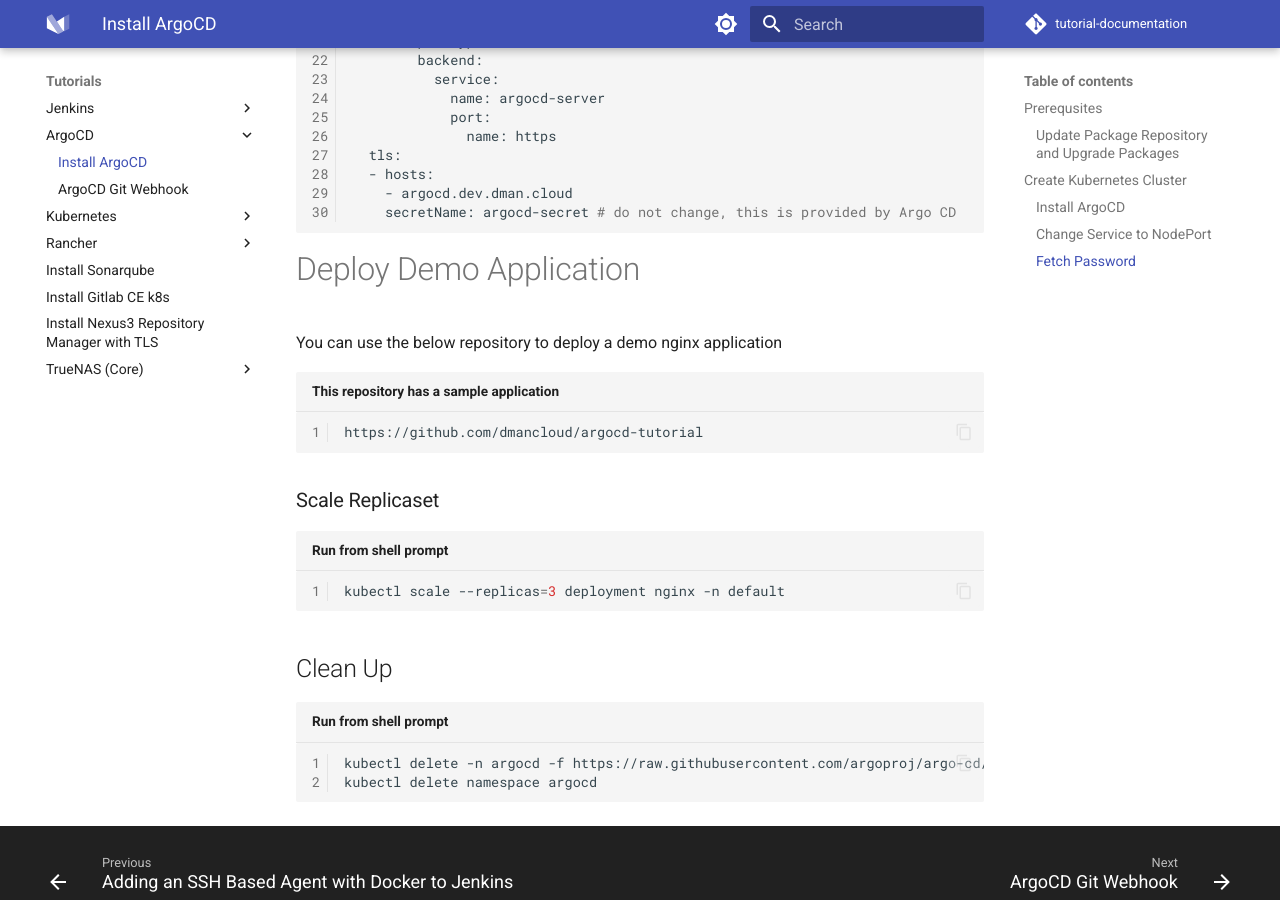
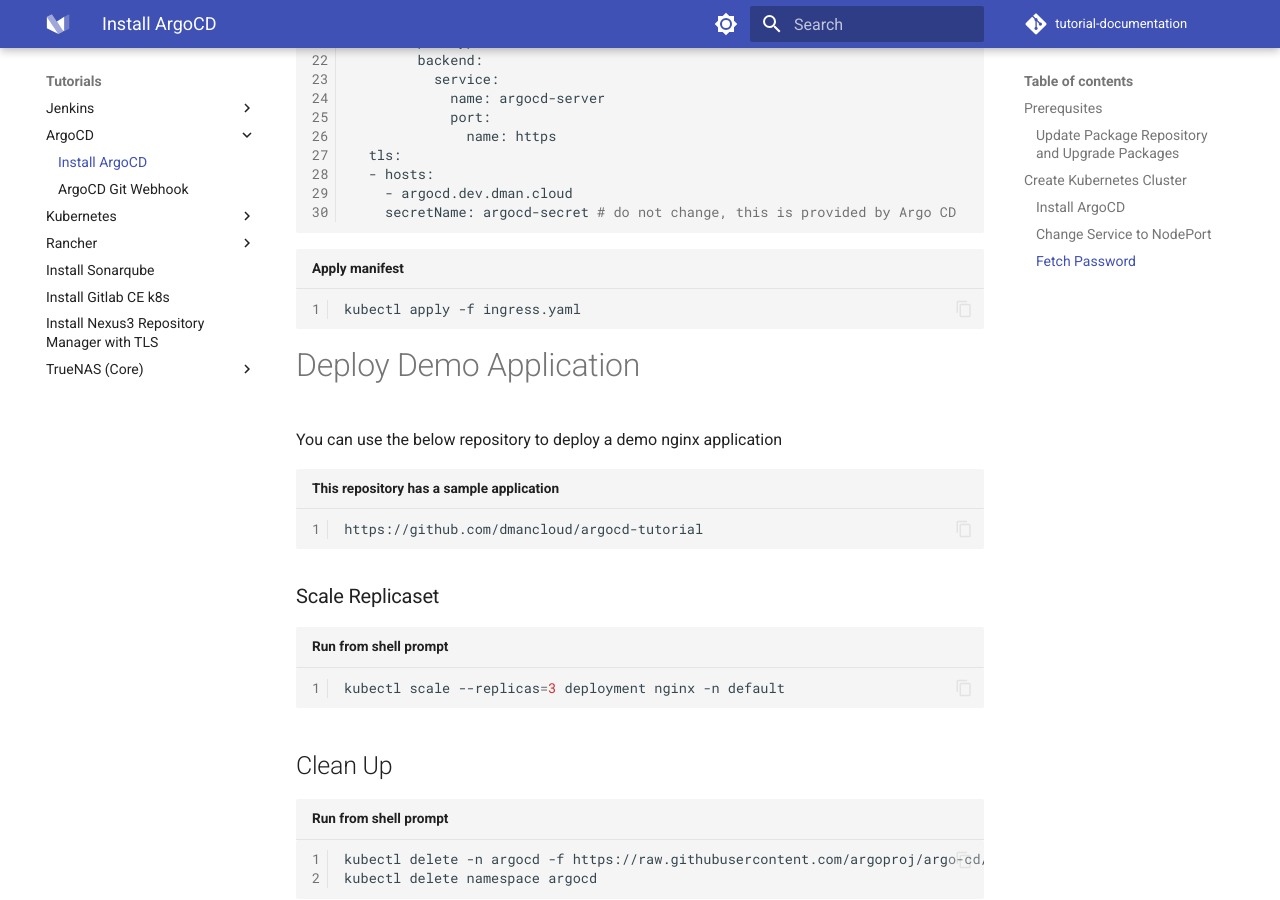
Before and after one commit to dmancloud/tutorial-documentation, an MkDocs documentation site: the page built from docs/install-argocd.md, in a window 1280 px wide and 900 px high, scrolled down 3015 px. Built offline with MkDocs 1.6.1 and Material for MkDocs 9.7.7, drawn with Linux system fonts in a browser that asks for light colours; comment, search, counter and statistics services are not loaded; the version menu is left out.

Commit message:
updated to add tls and ingress

````diff
--- a/docs/install-argocd.md
+++ b/docs/install-argocd.md
@@ -104,6 +104,9 @@
     - argocd.dev.dman.cloud
     secretName: argocd-secret # do not change, this is provided by Argo CD
 ```
+``` shell title="Apply manifest" linenums="1"
+kubectl apply -f ingress.yaml
+```
 
 # Deploy Demo Application
 You can use the below repository to deploy a demo nginx application
````
